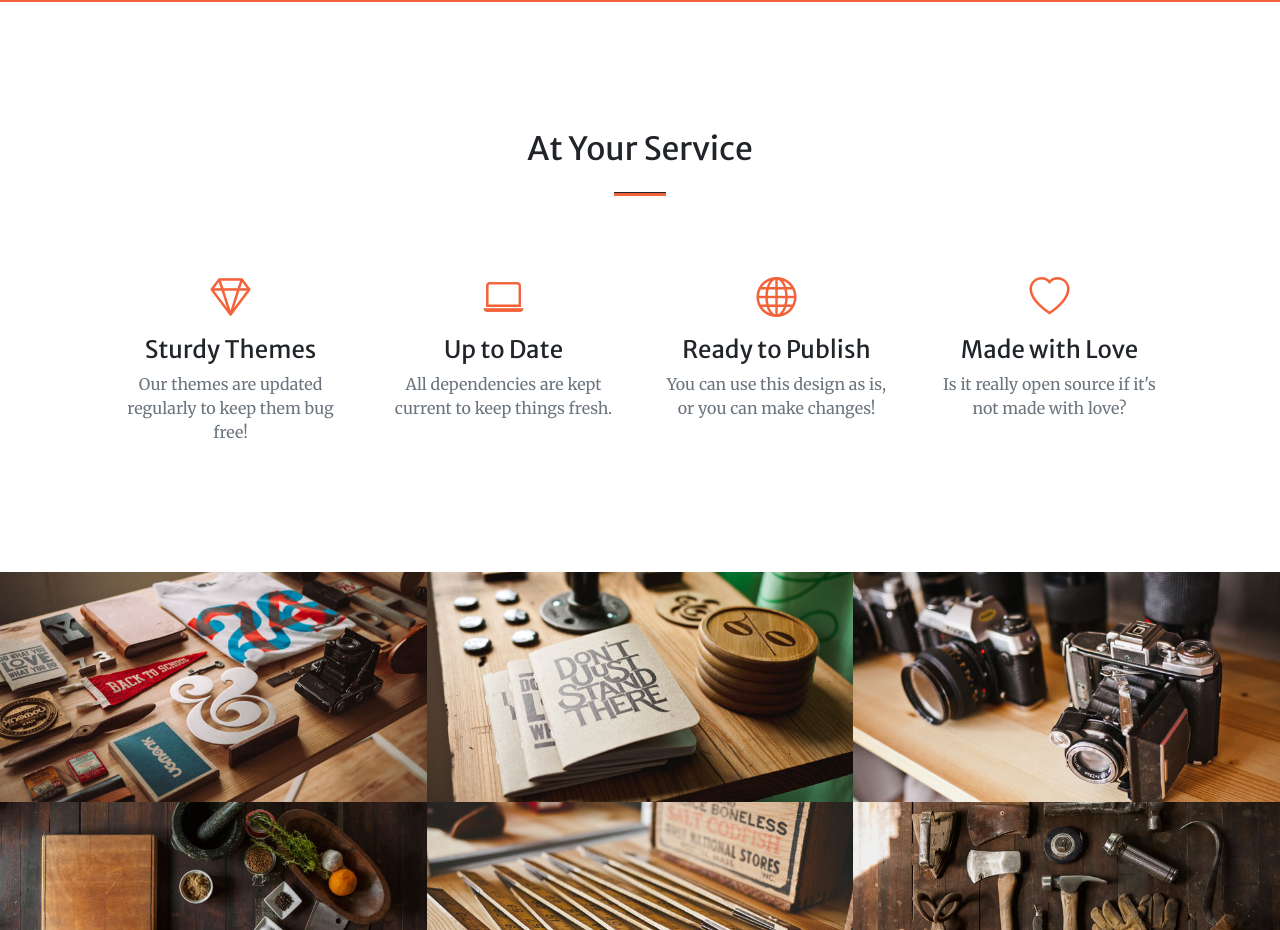
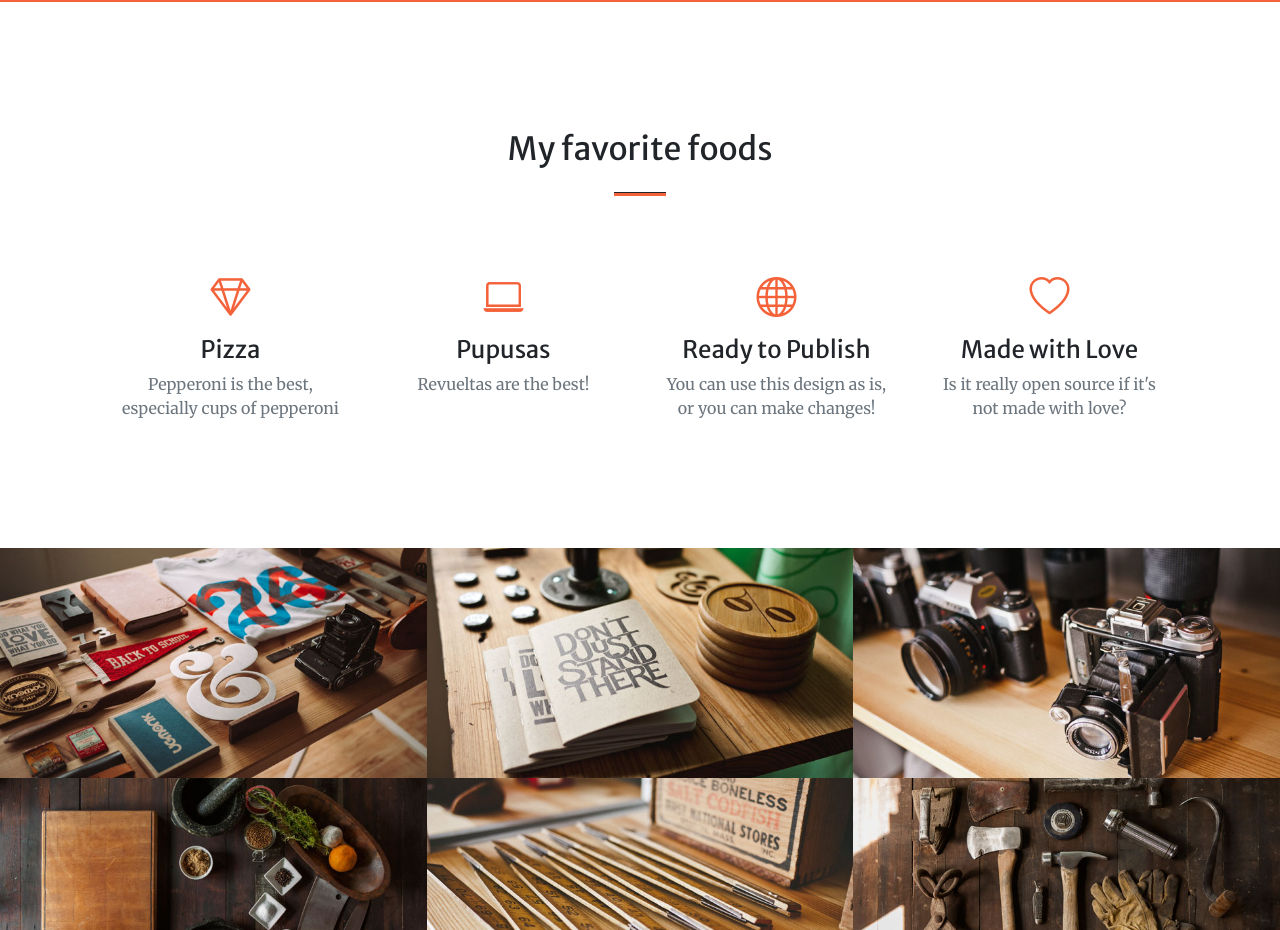
Before and after one commit to egonzal5/myfirstrepository, a plain HTML site: page index.html in a window 1280 px wide. Shown: the part 1300-2230 px from the top of the page. Drawn offline with nearby package versions, Linux system fonts and the light colour scheme; some packages are replaced by stand-ins of ours; a script that the page names is missing.

Commit message:
Added favorite foods
Changed the website a little more!

```diff
--- a/index.html
+++ b/index.html
@@ -65,21 +65,21 @@
         <!-- Services-->
         <section class="page-section" id="services">
             <div class="container px-4 px-lg-5">
-                <h2 class="text-center mt-0">At Your Service</h2>
+                <h2 class="text-center mt-0">My favorite foods</h2>
                 <hr class="divider" />
                 <div class="row gx-4 gx-lg-5">
                     <div class="col-lg-3 col-md-6 text-center">
                         <div class="mt-5">
                             <div class="mb-2"><i class="bi-gem fs-1 text-primary"></i></div>
-                            <h3 class="h4 mb-2">Sturdy Themes</h3>
-                            <p class="text-muted mb-0">Our themes are updated regularly to keep them bug free!</p>
+                            <h3 class="h4 mb-2">Pizza</h3>
+                            <p class="text-muted mb-0">Pepperoni is the best, especially cups of pepperoni</p>
                         </div>
                     </div>
                     <div class="col-lg-3 col-md-6 text-center">
                         <div class="mt-5">
                             <div class="mb-2"><i class="bi-laptop fs-1 text-primary"></i></div>
-                            <h3 class="h4 mb-2">Up to Date</h3>
-                            <p class="text-muted mb-0">All dependencies are kept current to keep things fresh.</p>
+                            <h3 class="h4 mb-2">Pupusas</h3>
+                            <p class="text-muted mb-0">Revueltas are the best!</p>
                         </div>
                     </div>
                     <div class="col-lg-3 col-md-6 text-center">
```
